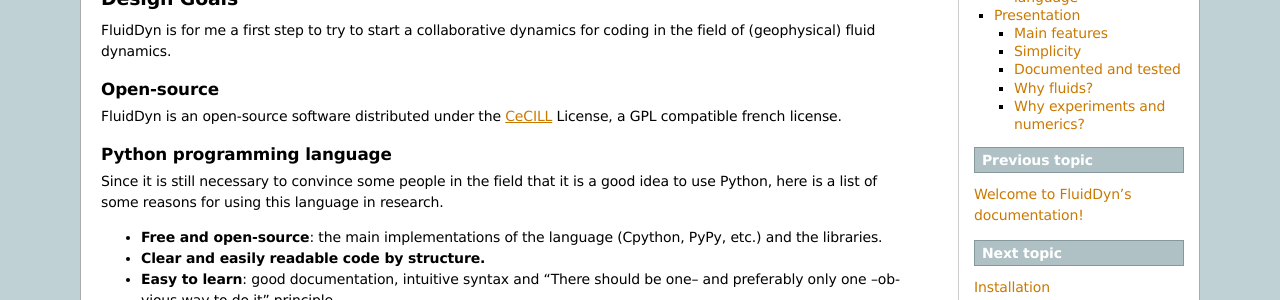
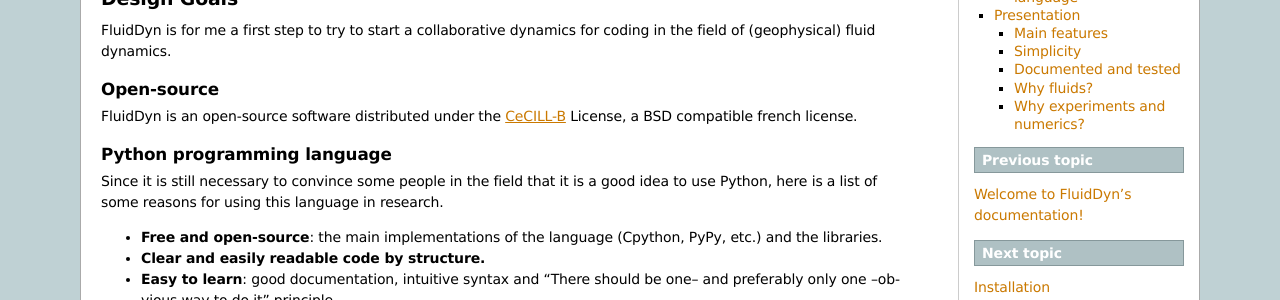
Before and after one commit to fluiddyn/fluiddyn, a Sphinx documentation site: the page built from doc/overview.rst, in a window 1280 px wide. Shown: the part 170-470 px from the top of the page. Built offline with Sphinx 7.4.7, drawn with Linux system fonts in a browser that asks for light colours.

Commit message:
Change license to CeCILL-B.

```diff
--- a/README.rst
+++ b/README.rst
@@ -29,10 +29,10 @@
 License
 -------
 
-FluidDyn is distributed under the CeCILL_ License, a GPL compatible
+FluidDyn is distributed under the CeCILL-B_ License, a BSD compatible
 french license.
 
-.. _CeCILL: http://www.cecill.info/index.en.html
+.. _CeCILL-B: http://www.cecill.info/index.en.html
 
 Installation
 ------------
--- a/doc/overview.rst
+++ b/doc/overview.rst
@@ -39,10 +39,10 @@
 Open-source
 ^^^^^^^^^^^
 
-FluidDyn is an open-source software distributed under the CeCILL_
-License, a GPL compatible french license.
+FluidDyn is an open-source software distributed under the CeCILL-B_
+License, a BSD compatible french license.
 
-.. _CeCILL: http://www.cecill.info/index.en.html
+.. _CeCILL-B: http://www.cecill.info/index.en.html
 
 
 Python programming language
--- a/setup.py
+++ b/setup.py
@@ -42,8 +42,9 @@
           'Intended Audience :: Science/Research',
           'Intended Audience :: Education',
           'Topic :: Scientific/Engineering',
-          'License :: OSI Approved :: GNU General Public License v2 (GPLv2)',
-          # actually CeCILL License (GPL compatible license for French laws)
+          'License :: OSI Approved :: BSD License',
+          # Actually CeCILL-B License (BSD compatible license for French laws,
+          # see http://www.cecill.info/index.en.html
           #
           # Specify the Python versions you support here. In particular,
           # ensure that you indicate whether you support Python 2,
```
Also changed, not shown: LICENSE.txt.
